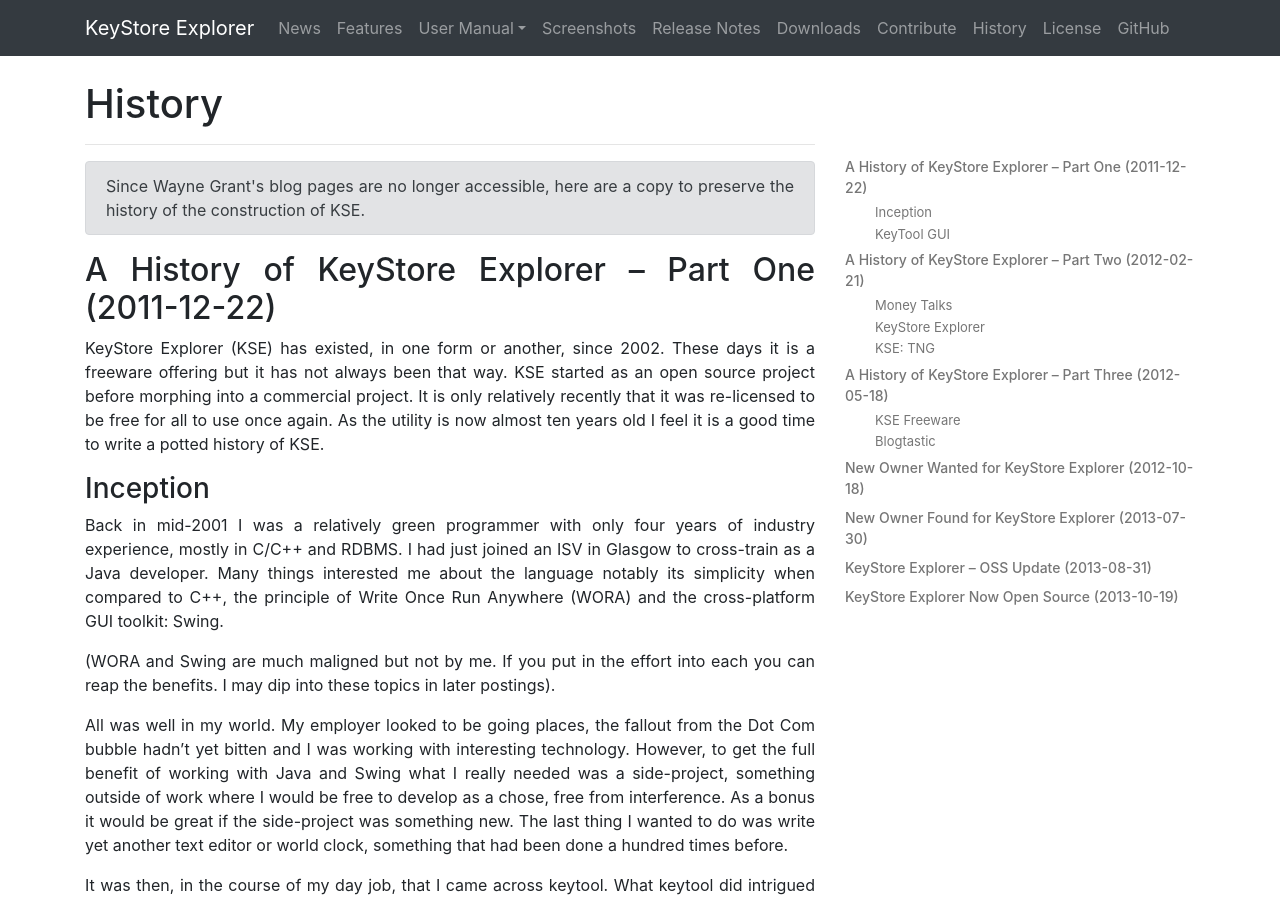
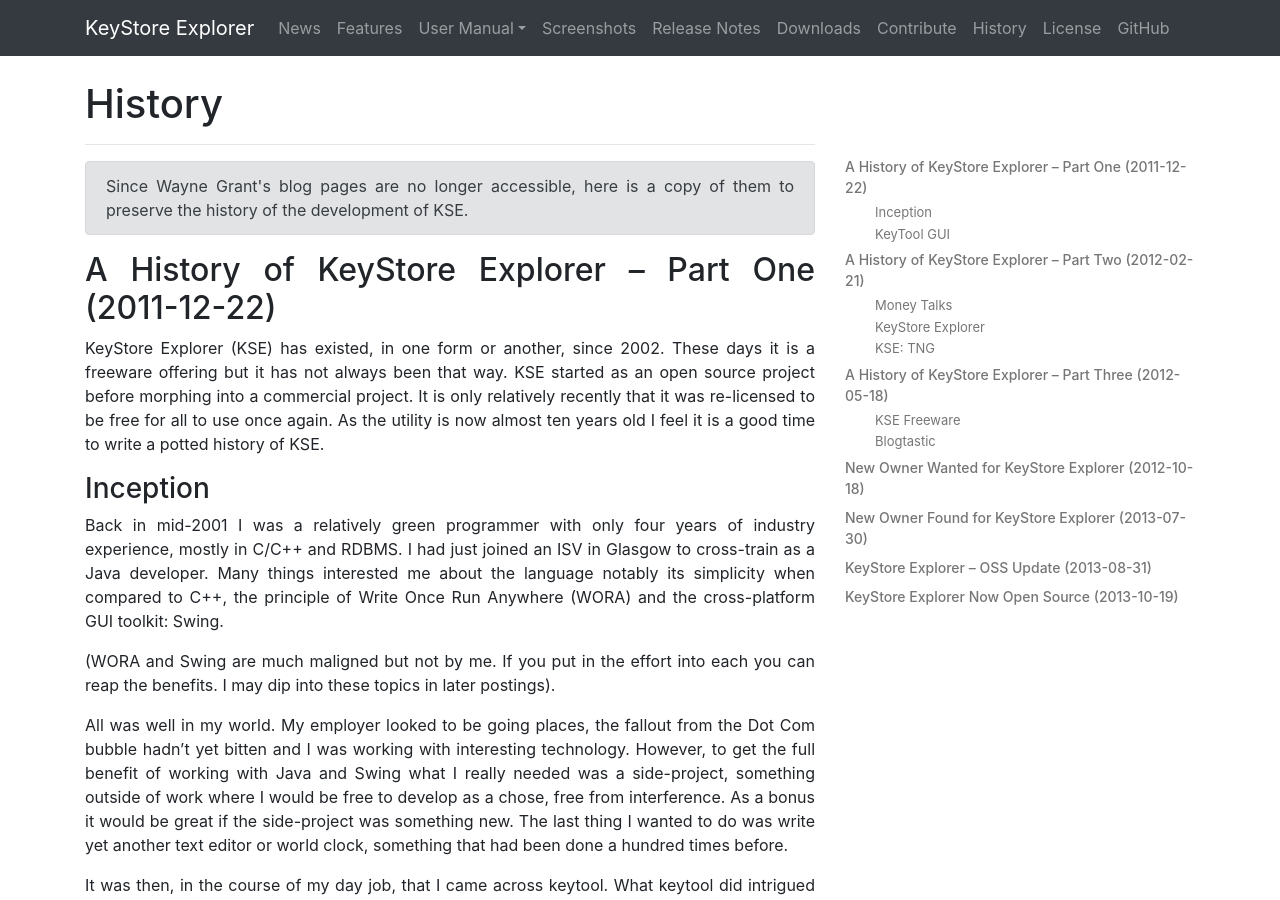
Before and after one commit to kaikramer/kaikramer.github.io, a Jekyll site: the page built from history/index.html, in a window 1280 px wide and 900 px high. Built offline with Jekyll 4.4.1, drawn with Linux system fonts in a browser that asks for light colours.

Commit message:
🩹 update `history/index.html` and fix typo or expression
Co-authored-by: Kai Kramer <kaikramer@users.noreply.github.com>

```diff
--- a/history/index.html
+++ b/history/index.html
@@ -8,7 +8,7 @@
 
 <div class="alert alert-secondary" role="alert">
 Since Wayne Grant's blog pages are no longer accessible,
-here are a copy to preserve the history of the construction of KSE.
+here is a copy of them to preserve the history of the development of KSE.
 </div>
 
 <h2>A History of KeyStore Explorer – Part One (2011-12-22)</h2>
```
